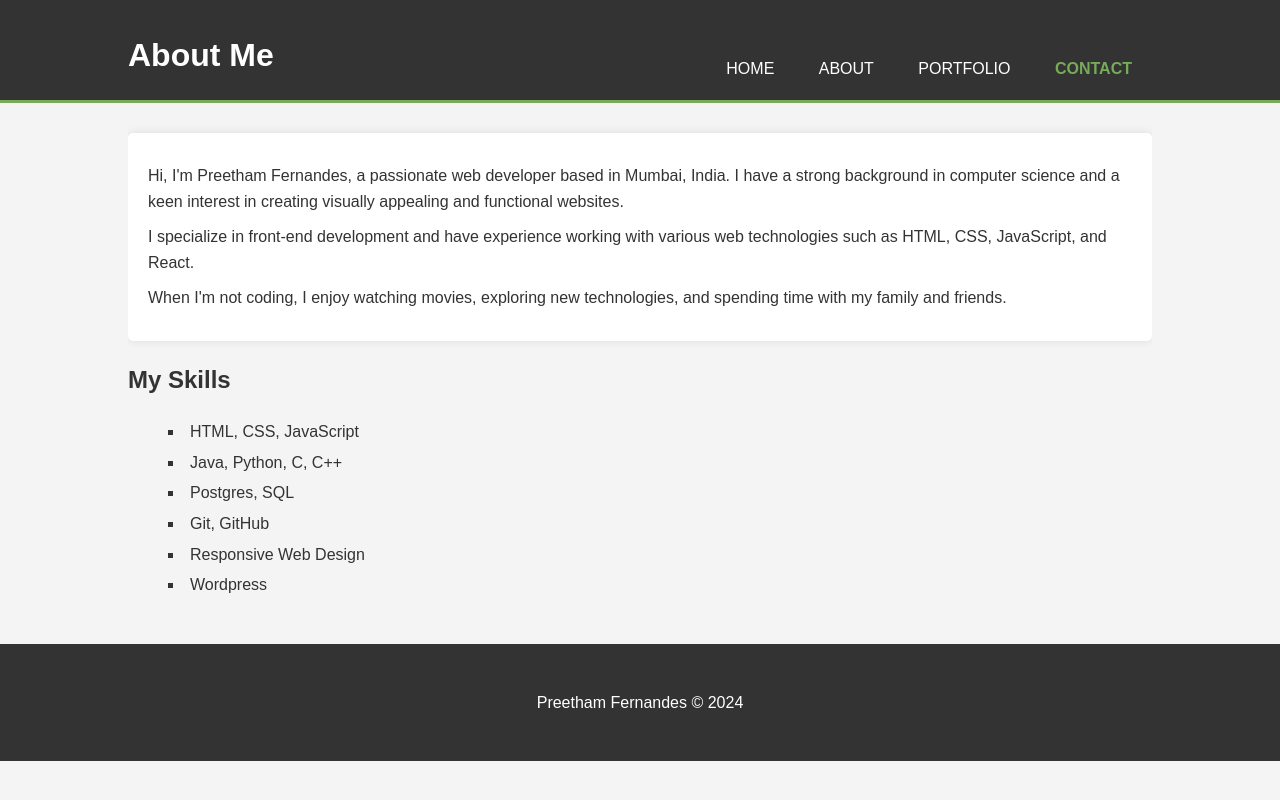
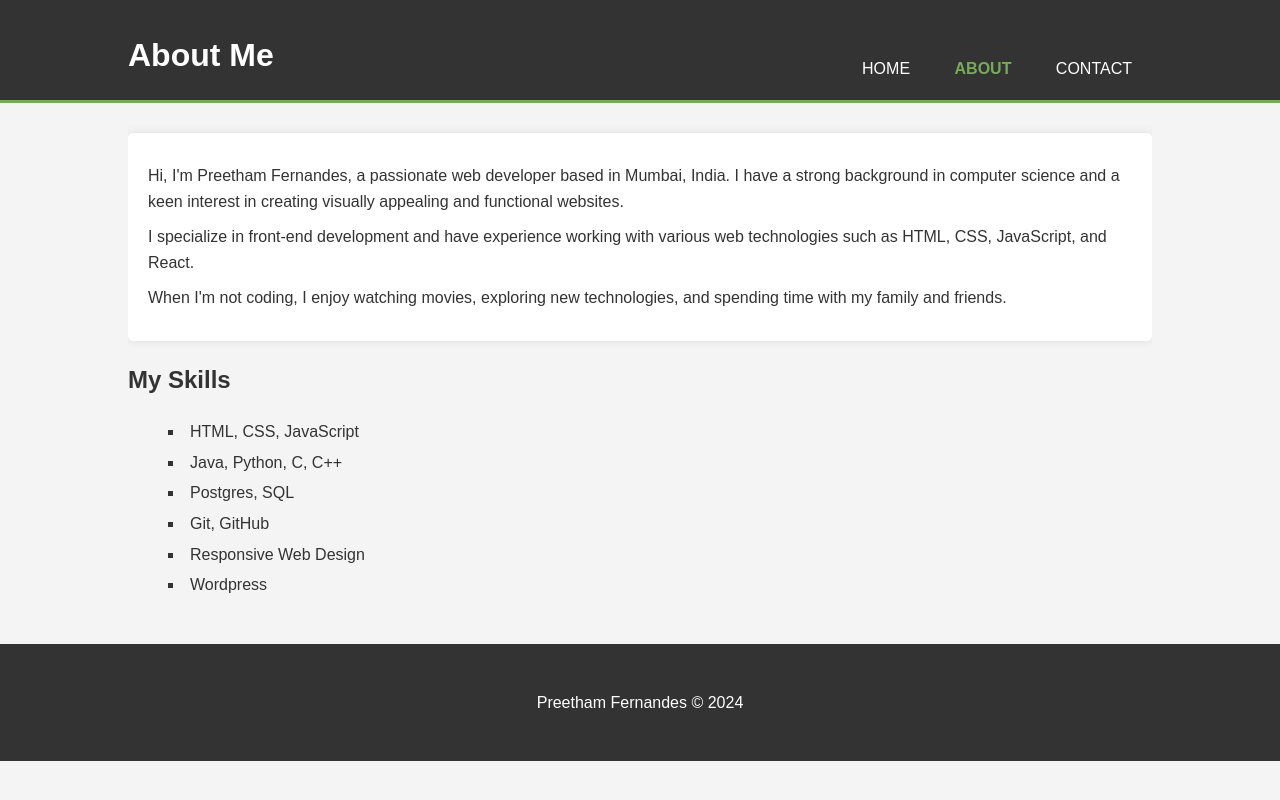
Before and after one commit to preetham-fernandes/Bootstrap-project, a plain HTML site: page HTML Porfolio Project/public/about.html in a window 1280 px wide. Drawn offline with Linux system fonts and the light colour scheme.

Commit message:
modified

```diff
--- a/HTML Porfolio Project/public/about.html
+++ b/HTML Porfolio Project/public/about.html
@@ -92,10 +92,10 @@
         </div>
         <nav>
             <ul>
-                <li><a href="C:\Users\Preetham Fernandes\OneDrive\Desktop\GitDemo\Bootstrap-project\HTML Porfolio Project\index.html">Home</a></li>
-                <li><a href="#">About</a></li>
-                <li><a href="#">Portfolio</a></li>
-                <li class="current"><a href="#">Contact</a></li>
+                <li><a href="../index.html">Home</a></li>
+                <li class="current"><a href="#">About</a></li>
+                <li><a href="contact.html">Contact</a></li>
+
             </ul>
         </nav>
     </div>
```
Also changed, not shown: HTML Porfolio Project/public/contact.html (+2 -2 lines).
